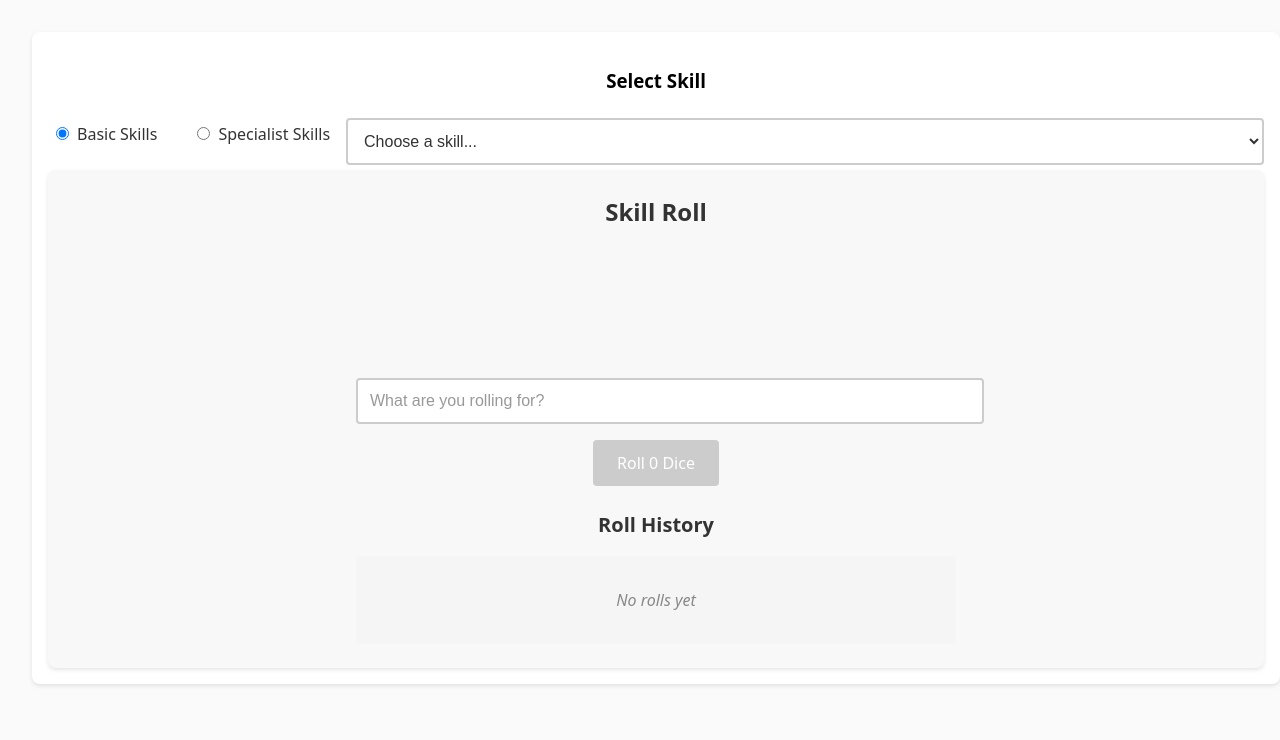
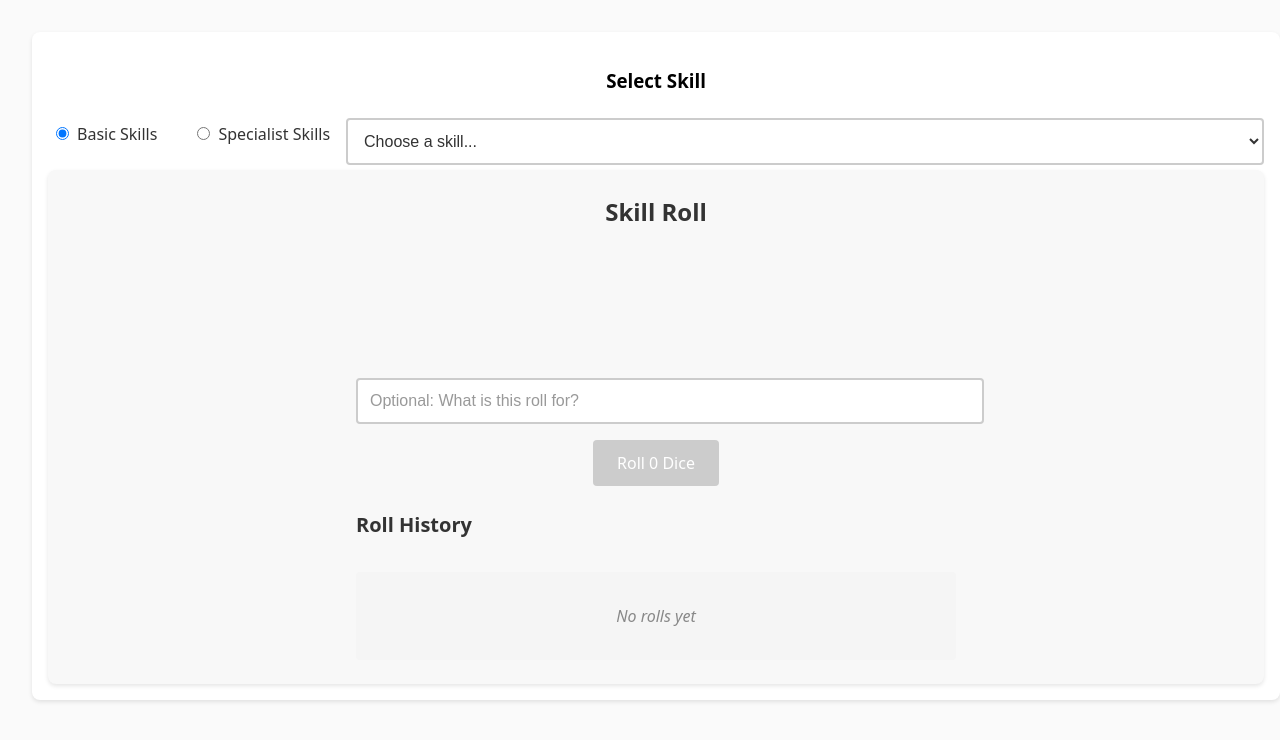
Before and after one commit to campbellnicholas/mutant-flows, a React (Vite) app: page / in a window 1280 px wide. Shown: the top 740 px of the page. Built offline with nearby package versions, Linux system fonts and the light colour scheme.

Commit message:
Add sessionStorage for roll history

```diff
--- a/src/components/DiceRoller.css
+++ b/src/components/DiceRoller.css
@@ -338,3 +338,24 @@
   border-radius: 4px;
   font-style: italic;
 }
+
+.history-header {
+  display: flex;
+  justify-content: space-between;
+  align-items: center;
+  margin-bottom: 1rem;
+}
+
+.clear-history-button {
+  padding: 0.5rem 1rem;
+  background-color: #dc3545;
+  color: white;
+  border: none;
+  border-radius: 4px;
+  cursor: pointer;
+  transition: background-color 0.2s;
+}
+
+.clear-history-button:hover {
+  background-color: #c82333;
+}
--- a/src/components/DiceRoller.tsx
+++ b/src/components/DiceRoller.tsx
@@ -52,7 +52,10 @@ const DiceRoller: React.FC<DiceRollerProps> = ({
   const [diceConfig, setDiceConfig] = useState<DiceConfig>(initialDice);
   const [diceResults, setDiceResults] = useState<DieResult[]>([]);
   const [isRolling, setIsRolling] = useState(false);
-  const [rollHistory, setRollHistory] = useState<Array<{ results: DieResult[]; description?: string }>>([]);
+  const [rollHistory, setRollHistory] = useState<Array<{ results: DieResult[]; description?: string }>>(() => {
+    const saved = sessionStorage.getItem('rollHistory');
+    return saved ? JSON.parse(saved) : [];
+  });
   const [currentSummary, setCurrentSummary] = useState<RollSummary>({ successes: 0, failures: 0, brokenGear: 0 });
   const [canPush, setCanPush] = useState(false);
   const [rollDescription, setRollDescription] = useState('');
@@ -69,6 +72,11 @@ const DiceRoller: React.FC<DiceRollerProps> = ({
       onRollSummary(currentSummary);
     }
   }, [currentSummary, onRollSummary]);
+
+  // Add useEffect for sessionStorage persistence
+  useEffect(() => {
+    sessionStorage.setItem('rollHistory', JSON.stringify(rollHistory));
+  }, [rollHistory]);
 
   /**
    * Generates a new die result
@@ -204,6 +212,12 @@ const DiceRoller: React.FC<DiceRollerProps> = ({
     }, 1000);
   }, [isRolling, diceResults, generateDieResult, calculateRollSummary, isDiePushable, lastRollDescription]);
 
+  // Add clearHistory function
+  const clearHistory = () => {
+    setRollHistory([]);
+    sessionStorage.removeItem('rollHistory');
+  };
+
   const renderValue = (val: number, color: 'green' | 'yellow' | 'black') => {
     switch (val) {
       case 1:
@@ -264,7 +278,7 @@ const DiceRoller: React.FC<DiceRollerProps> = ({
           type="text"
           value={rollDescription}
           onChange={(e) => setRollDescription(e.target.value)}
-          placeholder="What are you rolling for?"
+          placeholder="Optional: What is this roll for?"
           className="roll-description-input"
           disabled={isRolling}
         />
@@ -289,7 +303,18 @@ const DiceRoller: React.FC<DiceRollerProps> = ({
       </div>
 
       <div className="roll-history">
-        <h3>Roll History</h3>
+        <div className="history-header">
+          <h3>Roll History</h3>
+          {rollHistory.length > 0 && (
+            <button
+              onClick={clearHistory}
+              className="clear-history-button"
+              title="Clear roll history"
+            >
+              Clear History
+            </button>
+          )}
+        </div>
         <div className="history-list">
           {rollHistory.length > 0 ? (
             rollHistory.map((roll, rollIndex) => (
```
